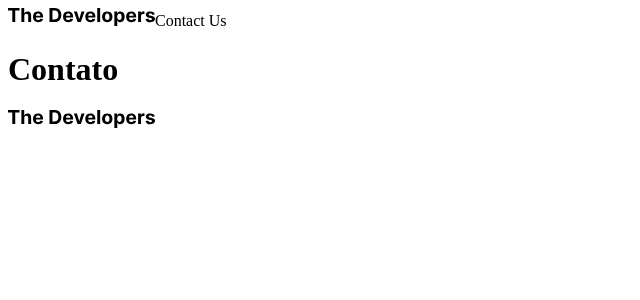
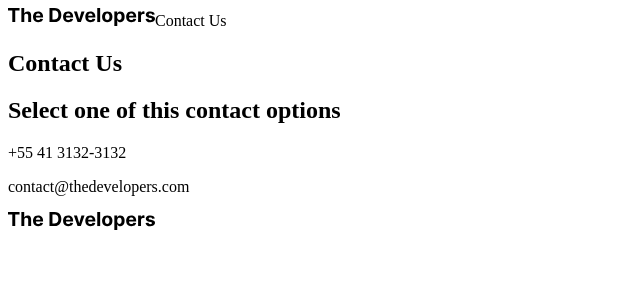
Before and after one commit to Gabriel-Zarpellon/the-developers-Gabriel-Zarpellon, an Angular app in the folder angular-site/: page /contato in a window 1280 px wide. Shown: the top 300 px of the page, without its empty margins (0-640 px from the left). Built offline with nearby package versions, Linux system fonts and the light colour scheme.

Commit message:
feat: add components to page

```diff
--- a/angular-site/src/app/pages/contactpage/contactpage.component.html
+++ b/angular-site/src/app/pages/contactpage/contactpage.component.html
@@ -1,3 +1,4 @@
 <main>
-  <h1>Contato</h1>
+  <app-titlesection [title]="title" />
+  <app-contactsection />
 </main>
--- a/angular-site/src/app/pages/contactpage/contactpage.component.ts
+++ b/angular-site/src/app/pages/contactpage/contactpage.component.ts
@@ -1,12 +1,14 @@
 import { Component } from '@angular/core';
+import { TitlesectionComponent } from '../../components/sections/titlesection/titlesection.component';
+import { ContactsectionComponent } from '../../components/sections/contactsection/contactsection.component';
 
 @Component({
   selector: 'app-contactpage',
   standalone: true,
-  imports: [],
+  imports: [TitlesectionComponent, ContactsectionComponent],
   templateUrl: './contactpage.component.html',
-  styleUrl: './contactpage.component.css'
+  styleUrl: './contactpage.component.css',
 })
 export class ContactpageComponent {
-
+  title = 'Contact Us';
 }
--- a/angular-site/src/app/pages/homepage/homepage.component.html
+++ b/angular-site/src/app/pages/homepage/homepage.component.html
@@ -1,3 +1,4 @@
 <main>
-    <h1>Home</h1>
+  <app-herosection />
+  <app-ctasection />
 </main>
```
Also changed, not shown: angular-site/src/app/pages/homepage/homepage.component.ts (+5 -5 lines).
